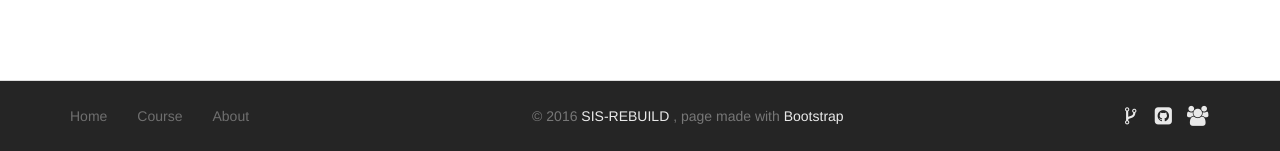
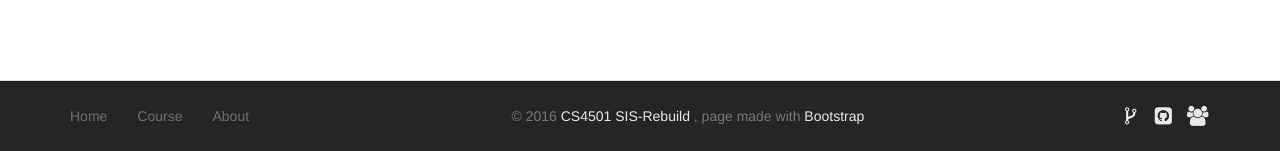
Before and after one commit to Charleo85/SIS-Rebuild, a Django app: page /student/signup/ in a window 1280 px wide. Shown: the part 649-800 px from the top of the page. Run offline with Django 3.2, Linux system fonts and the light colour scheme; some libraries are stand-ins or nearby versions; some web fonts are replaced.

Commit message:
Update BottomBar.html

```diff
--- a/web/static/templates/BottomBar.html
+++ b/web/static/templates/BottomBar.html
@@ -36,7 +36,7 @@
 
         </div>
         <div class="copyright">
-            &copy; 2016 <a href=""> SIS-REBUILD </a>, page made with <a target="_blank" href="http://getbootstrap.com">Bootstrap</a>
+            &copy; 2016 <a href=""> CS4501 SIS-Rebuild </a>, page made with <a target="_blank" href="http://getbootstrap.com">Bootstrap</a>
         </div>
     </div>
 </footer>
```
